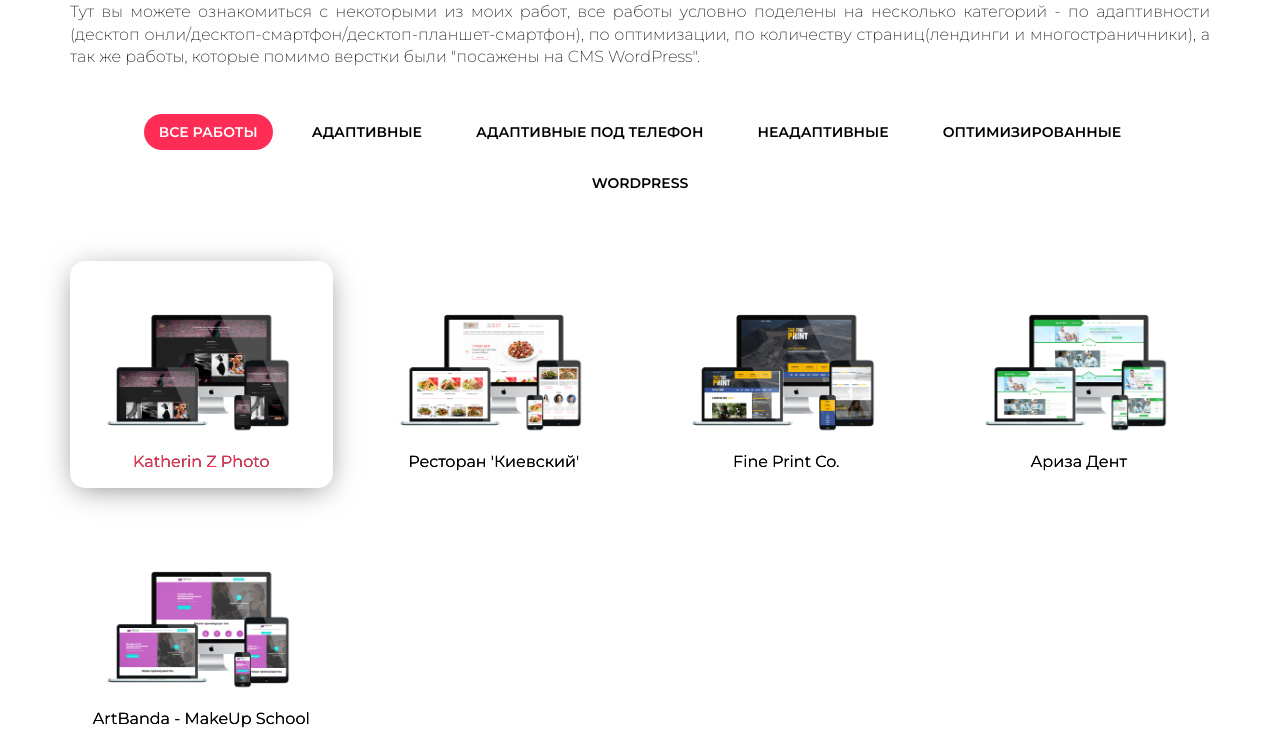
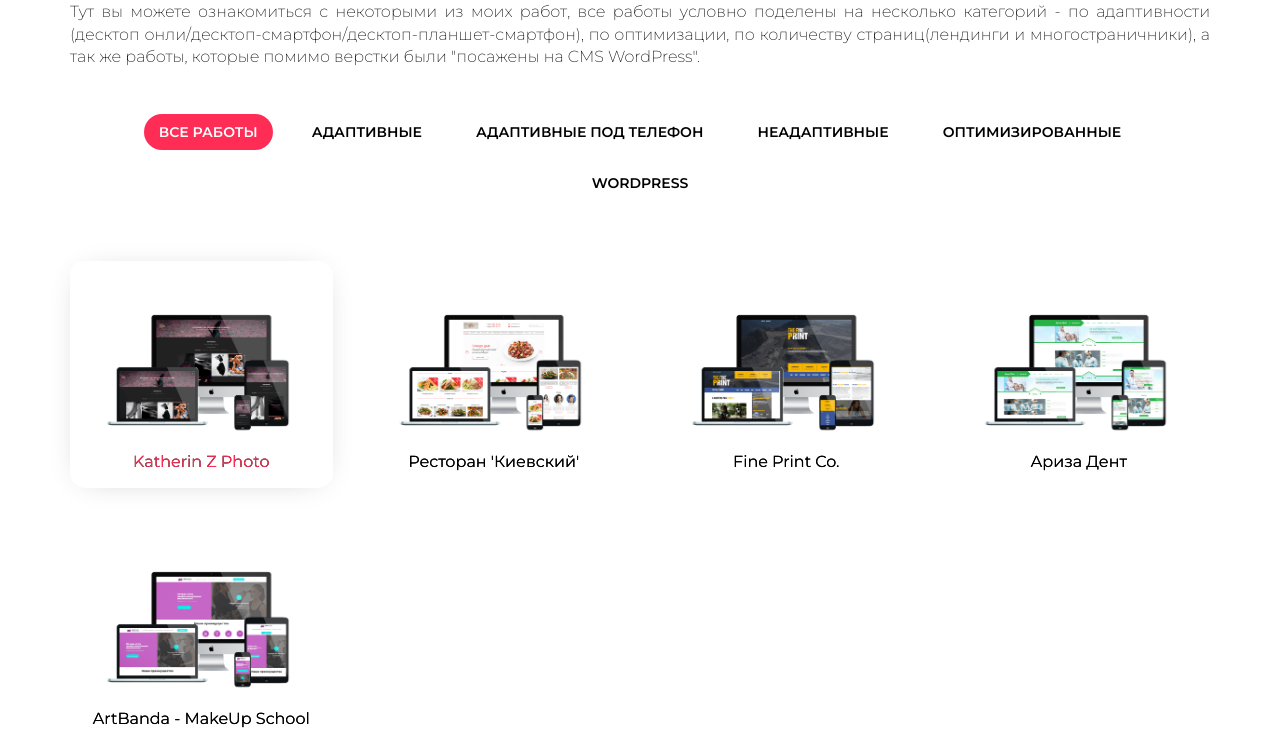
Before and after one commit to berlik-gabdulin/berlik-gabdulin.github.io, a PHP site: page / in a window 1280 px wide, while the restyled element is pressed. Shown: the part 965-1710 px from the top of the page. Run offline with PHP 8.4, Linux system fonts and the light colour scheme.

Commit message:
Первая выгрузка

```diff
--- a/css/common.css
+++ b/css/common.css
@@ -559,7 +559,7 @@ h3 {
 .gallery .portfolio__galleryLink:active,
 .gallery .portfolio__galleryLink:focus,
 .gallery .portfolio__galleryLink:hover {
-  box-shadow: 0 5px 30px -6px rgba(0,0,0,.5);
+  box-shadow: 0 2px 30px -15px rgba(0,0,0,.3);
   color: #ff2d55
 }
 @media screen and (max-width:480px) {
```
